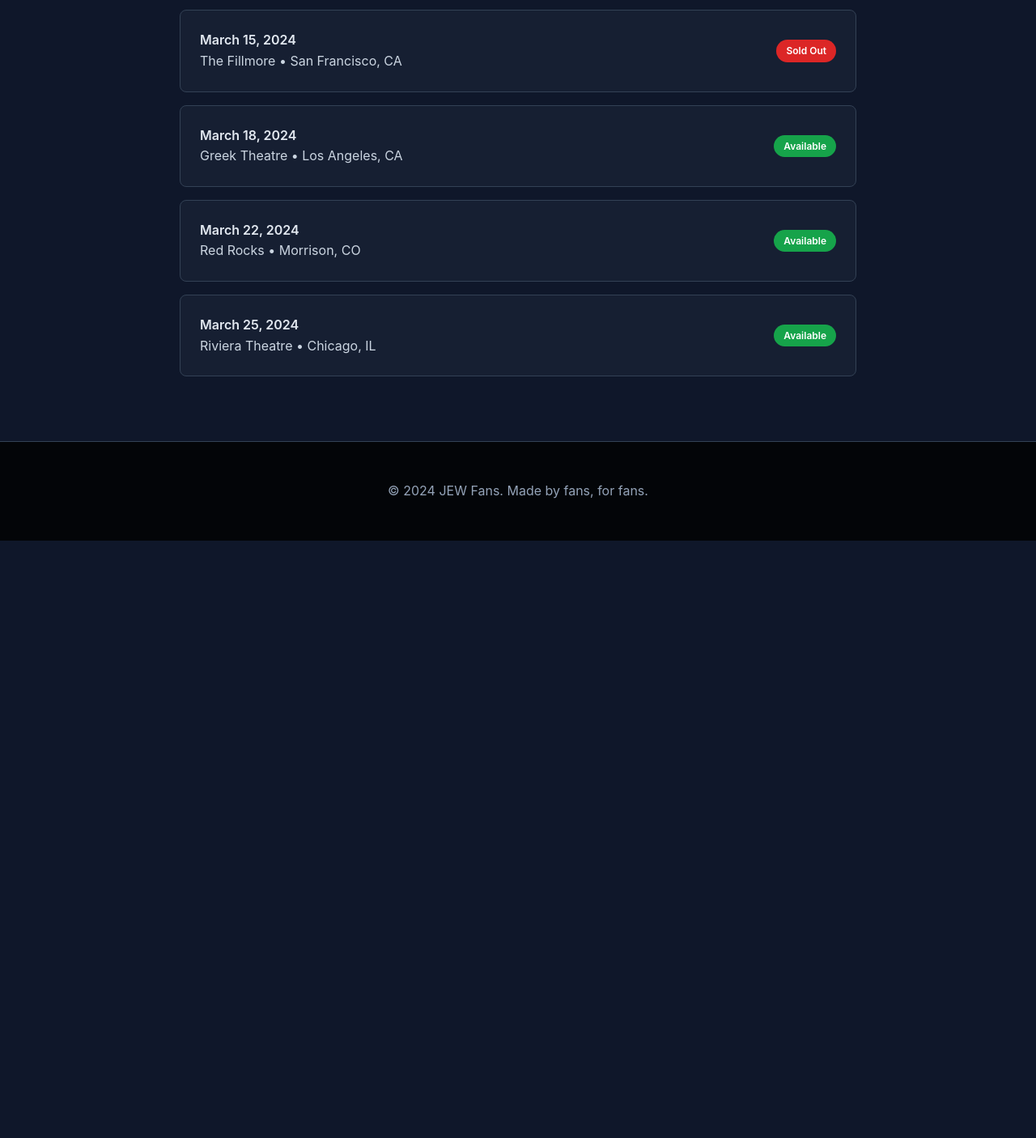
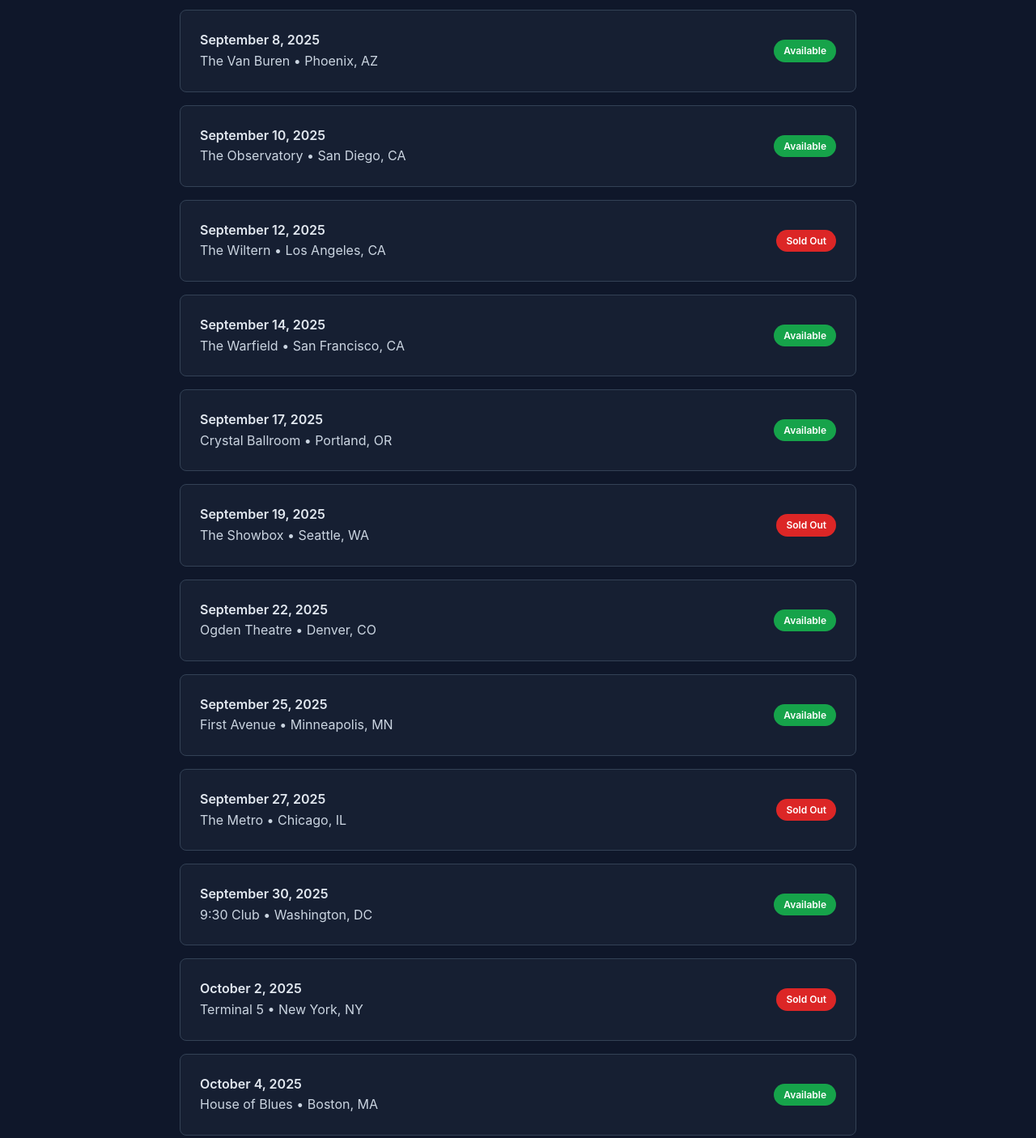
Before and after one commit to mattborn/static-test-aug4-1, a plain HTML site: page index.html in a window 1280 px wide. Shown: the part 2500-3906 px from the top of the page at 81% size. Before the commit the page ends 3168 px from the top, so only its background shows below. Drawn offline with Linux system fonts and the light colour scheme.

Commit message:
Generate content: use upcoming tour dates...

```diff
--- a/index.html
+++ b/index.html
@@ -286,8 +286,26 @@
         <div class="shows">
             <div class="show-info">
                 <div>
-                    <p class="show-date">March 15, 2024</p>
-                    <p class="venue">The Fillmore • San Francisco, CA</p>
+                    <p class="show-date">September 8, 2025</p>
+                    <p class="venue">The Van Buren • Phoenix, AZ</p>
+                </div>
+                <span class="available">Available</span>
+            </div>
+        </div>
+        <div class="shows">
+            <div class="show-info">
+                <div>
+                    <p class="show-date">September 10, 2025</p>
+                    <p class="venue">The Observatory • San Diego, CA</p>
+                </div>
+                <span class="available">Available</span>
+            </div>
+        </div>
+        <div class="shows">
+            <div class="show-info">
+                <div>
+                    <p class="show-date">September 12, 2025</p>
+                    <p class="venue">The Wiltern • Los Angeles, CA</p>
                 </div>
                 <span class="sold-out">Sold Out</span>
             </div>
@@ -295,8 +313,8 @@
         <div class="shows">
             <div class="show-info">
                 <div>
-                    <p class="show-date">March 18, 2024</p>
-                    <p class="venue">Greek Theatre • Los Angeles, CA</p>
+                    <p class="show-date">September 14, 2025</p>
+                    <p class="venue">The Warfield • San Francisco, CA</p>
                 </div>
                 <span class="available">Available</span>
             </div>
@@ -304,8 +322,8 @@
         <div class="shows">
             <div class="show-info">
                 <div>
-                    <p class="show-date">March 22, 2024</p>
-                    <p class="venue">Red Rocks • Morrison, CO</p>
+                    <p class="show-date">September 17, 2025</p>
+                    <p class="venue">Crystal Ballroom • Portland, OR</p>
                 </div>
                 <span class="available">Available</span>
             </div>
@@ -313,8 +331,62 @@
         <div class="shows">
             <div class="show-info">
                 <div>
-                    <p class="show-date">March 25, 2024</p>
-                    <p class="venue">Riviera Theatre • Chicago, IL</p>
+                    <p class="show-date">September 19, 2025</p>
+                    <p class="venue">The Showbox • Seattle, WA</p>
+                </div>
+                <span class="sold-out">Sold Out</span>
+            </div>
+        </div>
+        <div class="shows">
+            <div class="show-info">
+                <div>
+                    <p class="show-date">September 22, 2025</p>
+                    <p class="venue">Ogden Theatre • Denver, CO</p>
+                </div>
+                <span class="available">Available</span>
+            </div>
+        </div>
+        <div class="shows">
+            <div class="show-info">
+                <div>
+                    <p class="show-date">September 25, 2025</p>
+                    <p class="venue">First Avenue • Minneapolis, MN</p>
+                </div>
+                <span class="available">Available</span>
+            </div>
+        </div>
+        <div class="shows">
+            <div class="show-info">
+                <div>
+                    <p class="show-date">September 27, 2025</p>
+                    <p class="venue">The Metro • Chicago, IL</p>
+                </div>
+                <span class="sold-out">Sold Out</span>
+            </div>
+        </div>
+        <div class="shows">
+            <div class="show-info">
+                <div>
+                    <p class="show-date">September 30, 2025</p>
+                    <p class="venue">9:30 Club • Washington, DC</p>
+                </div>
+                <span class="available">Available</span>
+            </div>
+        </div>
+        <div class="shows">
+            <div class="show-info">
+                <div>
+                    <p class="show-date">October 2, 2025</p>
+                    <p class="venue">Terminal 5 • New York, NY</p>
+                </div>
+                <span class="sold-out">Sold Out</span>
+            </div>
+        </div>
+        <div class="shows">
+            <div class="show-info">
+                <div>
+                    <p class="show-date">October 4, 2025</p>
+                    <p class="venue">House of Blues • Boston, MA</p>
                 </div>
                 <span class="available">Available</span>
             </div>
```
